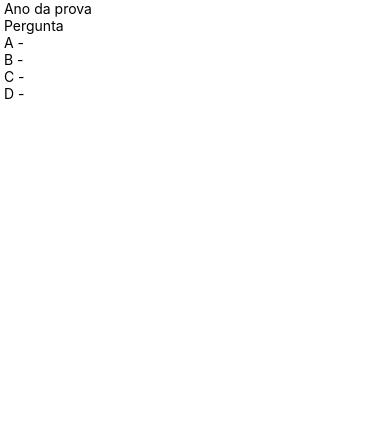
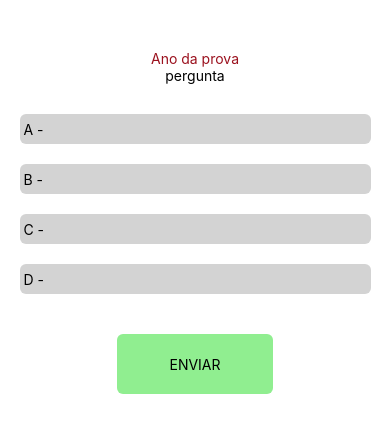
Before and after one commit to guiluizmaia/ExerciciosOAB, a React Native app: screen / in a window 390 px wide. Shown: the top 432 px of the page. Built offline with nearby package versions, Linux system fonts and the light colour scheme.

Commit message:
Add files via upload

```diff
--- a/App.js
+++ b/App.js
@@ -1,31 +1,70 @@
 import React, { useState, useRef } from "react";
-import { View, ScrollView, Text, StyleSheet, TouchableOpacity } from "react-native";
+import { View, ScrollView, Text, Dimensions, StyleSheet, TouchableOpacity } from "react-native";
+
+const {width: screenWidth, height: screenHeight} = Dimensions.get('window');
 
 export default () => {
-    return (
+  const [selecionado, setSelecionado] = useState("");
+
+  return (
       <ScrollView>
-        <View style = { StyleSheet.VPergunta } >
-          <Text style = { StyleSheet.ano } > Ano da prova </Text>
-          <Text style = { StyleSheet.pergunta } > Pergunta </Text>
+        <View style={{flex:1, height: screenHeight}}>
+        <View style = { styles.VPergunta } >
+          <Text style = { styles.ano } > Ano da prova </Text>
+          <Text style = { styles.pergunta } > pergunta </Text>
         </View>
-        <View style = { StyleSheet.VResposta } >
+        <View style = { styles.VResposta } >
 
-          <TouchableOpacity style = { StyleSheet.a }>
+          {selecionado == "a" &&
+          <TouchableOpacity style = { styles.sele } onPress={() => setSelecionado("a")}>
             <Text> A - </Text>
           </TouchableOpacity>
+          }
+          {selecionado != "a" &&
+          <TouchableOpacity style = { styles.sem } onPress={() => setSelecionado("a")}>
+            <Text> A - </Text>
+          </TouchableOpacity>
+          }
 
-          <TouchableOpacity style = { StyleSheet.b }>
+          {selecionado == "b" &&
+          <TouchableOpacity style = { styles.sele } onPress={() => setSelecionado("b")}>
             <Text> B - </Text>
           </TouchableOpacity>
+          }
+          {selecionado != "b" &&
+          <TouchableOpacity style = { styles.sem } onPress={() => setSelecionado("b")}>
+            <Text> B - </Text>
+          </TouchableOpacity>
+          }
 
-          <TouchableOpacity style = { StyleSheet.c }>
+          {selecionado == "c" &&
+          <TouchableOpacity style = { styles.sele } onPress={() => setSelecionado("c")}>
             <Text> C - </Text>
           </TouchableOpacity>
+          }
+          {selecionado != "c" &&
+          <TouchableOpacity style = { styles.sem } onPress={() => setSelecionado("c")}>
+            <Text> C - </Text>
+          </TouchableOpacity>
+          }
 
-          <TouchableOpacity style = { StyleSheet.d }>
+          {selecionado == "d" &&
+          <TouchableOpacity style = { styles.sele } onPress={() => setSelecionado("d")}>
             <Text> D - </Text>
           </TouchableOpacity>
+          }
+          {selecionado != "d" &&
+          <TouchableOpacity style = { styles.sem } onPress={() => setSelecionado("d")}>
+            <Text> D - </Text>
+          </TouchableOpacity>
+          }
 
+
+          <TouchableOpacity style = { styles.enviar }>
+            <Text> ENVIAR </Text>
+          </TouchableOpacity>
+
+        </View>
         </View>
       </ScrollView>
     );
@@ -36,29 +75,45 @@ const styles = StyleSheet.create({
         flex: 1,
     },
     VPergunta: {
-        marginTop: 35,
+        marginTop: 50,
+        justifyContent: 'center',
+        alignItems: 'center'
     },
     VResposta: {
-
+		marginTop: 30,
+		justifyContent: 'center',
+        alignItems: 'center'
     },
     ano: {
-        position: 'absolute',
         color: '#9b111e',
     },
     pergunta: {
 
     },
-    a: {
-
+    sem: {
+      borderRadius: 6,
+      backgroundColor: '#d3d3d3',
+      width: '90%',
+      height: 30,
+      marginBottom: 20,
+	    justifyContent: 'center',
     },
-    b: {
-
+    sele: {
+	  	borderRadius: 6,
+      backgroundColor: '#90ee90',
+      width: '90%',
+      height: 30,
+      marginBottom: 20,
+	    justifyContent: 'center',
     },
-    c: {
-
-    },
-    d: {
-
-    },
+    enviar: {
+      borderRadius: 6,
+      backgroundColor: '#90ee90',
+      width: '40%',
+      height: 60,
+      marginTop: 20,
+	    justifyContent: 'center',
+	    alignItems: 'center'
+    }
 
 });
```
Also changed, not shown: 1 other file (tests, documents, lock files or other folders).
